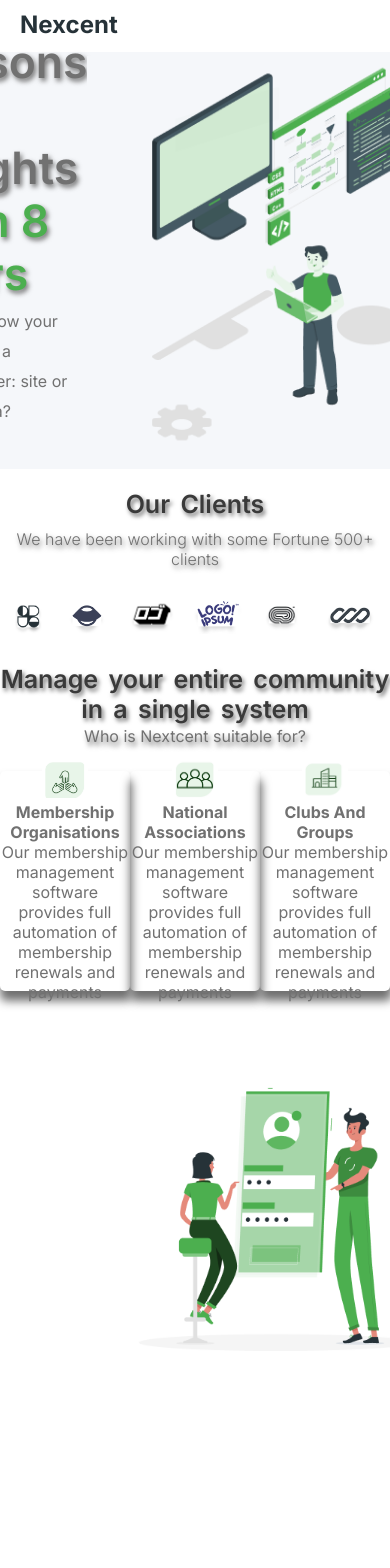
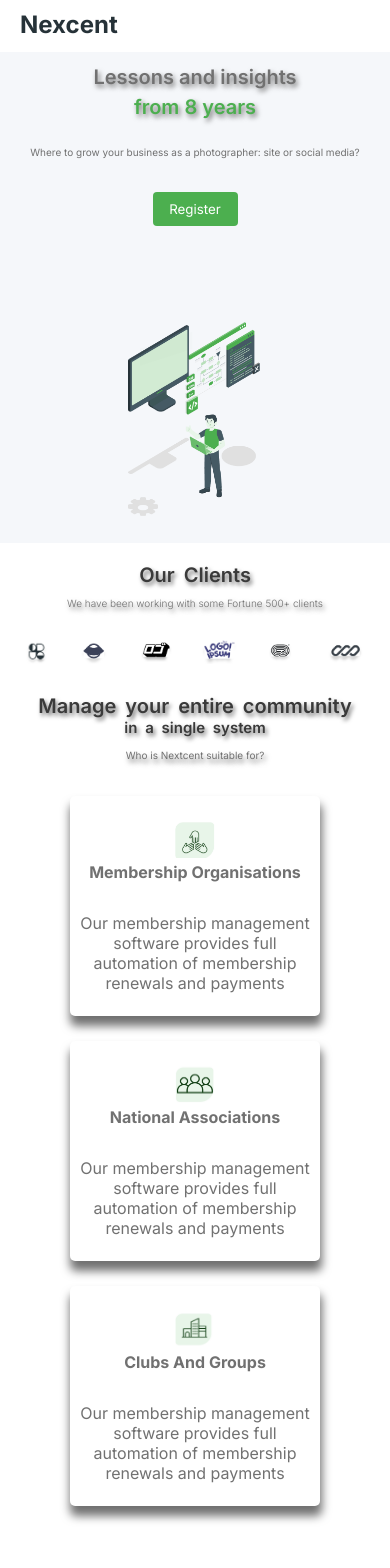
Before and after one commit to A-DILEEP/Landingpage, a React (Create React App) app: page / in a window 390 px wide. Shown: the top 1568 px of the page. Built offline with nearby package versions, Linux system fonts and the light colour scheme.

Commit message:
added responsiveness for mobile devices until 4th section

```diff
--- a/src/App.js
+++ b/src/App.js
@@ -20,3 +20,4 @@ const App = () => {
 }
 
 export default App
+//     @media only screen and (max-width: 600px)
--- a/src/components/clients/client.css
+++ b/src/components/clients/client.css
@@ -50,3 +50,27 @@ img {
     height: 25px;
   }
 }
+@media only screen and (max-width: 600px) {
+  .heading {
+    font-weight: 600;
+    font-size: 20px;
+    color: #3a3a3a;
+    text-shadow: 2px 3px 4px var(--mintext-bg);
+    word-spacing: 4px;
+  }
+  .subtext {
+    font-weight: 300;
+    margin-top: 10px;
+    color: var(--mintext-bg);
+    text-shadow: 2px 3px 5px #717171;
+    font-size: 10px;
+  }
+  .logos {
+    display: flex;
+    justify-content: space-evenly;
+    margin-top: 30px;
+  }
+  img {
+    height: 25px;
+  }
+}
--- a/src/components/navbar/navbar.css
+++ b/src/components/navbar/navbar.css
@@ -50,7 +50,10 @@ li{
     margin-left: 10px;
     display: none;
 }
-@media (max-width:500px) {
+@media only screen and (max-width: 600px) {
+    .navbar{
+        width:auto;
+    }
   .navbar-items{
     display: none;
   }
--- a/src/containers/community/community.css
+++ b/src/containers/community/community.css
@@ -32,21 +32,43 @@
 }
 
 @media (max-width: 360px) {
-    .community-heading{
+  .community-heading {
     font-size: 15px;
   }
-    .middletext{
+  .middletext {
     font-size: 15px;
     margin-bottom: 10px;
   }
-    .community-subtext{
+  .community-subtext {
     font-size: 10px;
     margin-bottom: 10px;
   }
-    .boxes{
+  .boxes {
     display: flex;
     flex-direction: column;
     justify-content: center;
     align-items: center;
   }
 }
+@media only screen and (max-width: 600px) {
+  .community{
+    margin-top: 30px;
+  }
+  .community-heading {
+    font-size: 20px;
+  }
+  .middletext {
+    font-size: 15px;
+    margin-bottom: 10px;
+  }
+  .community-subtext {
+    font-size: 10px;
+    margin-bottom: 10px;
+  }
+  .boxes {
+    display: flex;
+    flex-direction: column;
+    justify-content: center;
+    align-items: center;
+  }
+}
--- a/src/containers/header/header.css
+++ b/src/containers/header/header.css
@@ -8,8 +8,9 @@
   margin-top: 13px;
   justify-content: center;
   align-items: center;
-  height: 416.95px;
+  height: auto;
   line-height: 30px;
+  width: 100%;
 }
 .bigcontent {
   font-size: 44.5px;
@@ -52,6 +53,7 @@ button {
     line-height: 20px;
     flex-direction: column;
     width: 100%;
+    padding: 20px 10px;
   }
   .content {
     display: flex;
@@ -82,3 +84,46 @@ button {
     margin-bottom: 50px;
   }
 }
+@media only screen and (max-width: 600px){
+  .header{
+    width: auto;
+    height: auto;
+    display: flex;
+    flex-direction: column;
+    justify-content: center;
+    align-items: center;
+    padding: 10px 20px;
+  }
+  .content {
+    display: flex;
+    flex-direction: column;
+    justify-content: center;
+    align-items: center;
+  }
+  .bigcontent {
+    font-size: 20px;
+    font-weight: 600;
+    font-family: var(--font-family);
+    color: var(--mintext-bg);
+    line-height: 30px;
+    text-shadow: 2px 3px 5px #717171;
+    margin-bottom: 10px;
+    display: flex;
+    flex-direction: column;
+    align-items: center;
+  }
+  .mincontent {
+    color: #717171;
+    margin-top: 5px;
+    font-size: 10px;
+    display: inline-block;
+  }
+  .registerbtn{
+    margin-bottom: 50px;
+  }
+  .image img {
+    margin-top: 40px;
+    height: 13rem;
+    width: 200px;
+  }
+}
--- a/src/containers/helping/helping.css
+++ b/src/containers/helping/helping.css
@@ -1,32 +1,57 @@
-.helping{
+.helping {
   display: flex;
   width: 100%;
   height: 203px;
-    background-color: var( --silver-bg);
+  background-color: var(--silver-bg);
   align-items: center;
-
 }
-.helping-left{
+.helping-left {
   margin-left: 200px;
   width: 376px;
   height: 84.57px;
   line-height: 30.6px;
 }
-.helping-left-heading{
+.helping-left-heading {
   font-weight: 600;
   font-size: 25.06px;
 }
-.helping-left-heading span{
-    color:var(--color-green);
+.helping-left-heading span {
+  color: var(--color-green);
 }
-.helping-left-text{
+.helping-left-text {
   font-weight: 400;
   font-size: 14.5px;
 }
-.helping-right{
+.helping-right {
   display: grid;
   grid-template-columns: auto auto;
   width: 375.88px;
   height: 113.84px;
   margin-left: 50px;
 }
+@media only screen and (max-width: 600px) {
+  .helping {
+    padding: 0;
+    margin: 0;
+    box-sizing: border-box;
+    display: flex;
+    flex-direction: column;
+  }
+  .helping-left-heading {
+    font-size: 20px;
+    flex-wrap: nowrap;
+    width: 300px;
+    margin-bottom: 10px;
+  }
+  .helping-left-text {
+    width: 300px;
+    margin-left: -40px;
+    margin-bottom: 10px;
+    font-size: 12px;
+  }
+  .helping-right{
+    margin-top: 40px;
+    display: flex;
+    flex-direction: column;
+  }
+}
--- a/src/containers/pixelgrade/pixel.css
+++ b/src/containers/pixelgrade/pixel.css
@@ -2,7 +2,7 @@
   width: 100%;
   font-family: var(--font-family);
   display: flex;
-  padding: 80px 100px;
+  padding: 80px 90px;
 }
 .left {
   margin-right: 120px;
@@ -67,3 +67,24 @@
     width: 280px;
   }
 }
+@media only screen and (max-width: 600px){
+   .pixelgrade {
+    display: flex;
+    flex-direction:column-reverse;
+    padding-left: 65px;
+  }
+  .left img {
+    height: 150px;
+    width: 200px;
+    padding-left: 35px;
+    margin-top: 25px;
+  }
+  .pixel-heading{
+    font-size: 20px;
+    line-height: 20px;
+  }
+  .pixel-text{
+    font-size: 15px;
+    width: 280px;
+  }
+}
```
Lines whose indentation alone changed are shown as unchanged.
